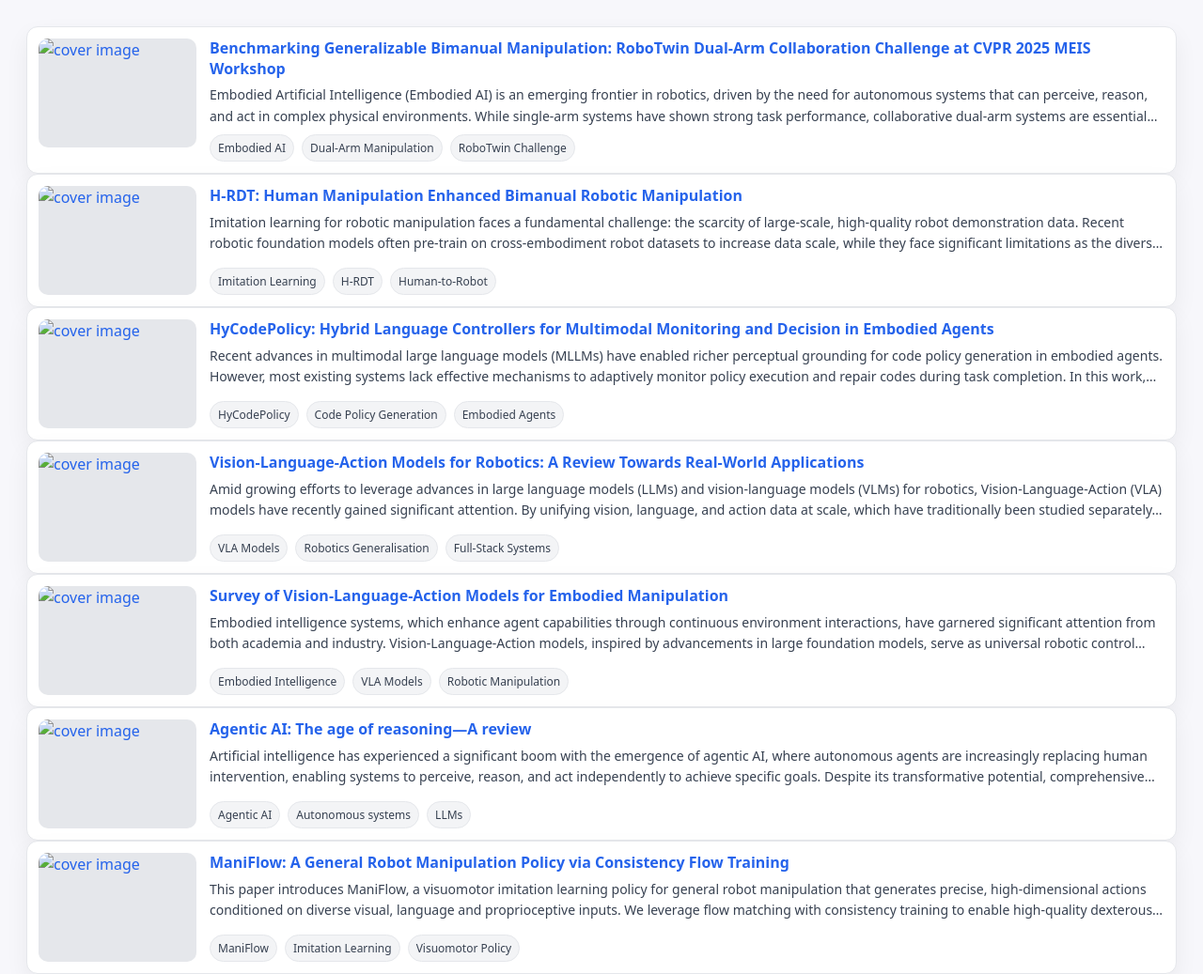
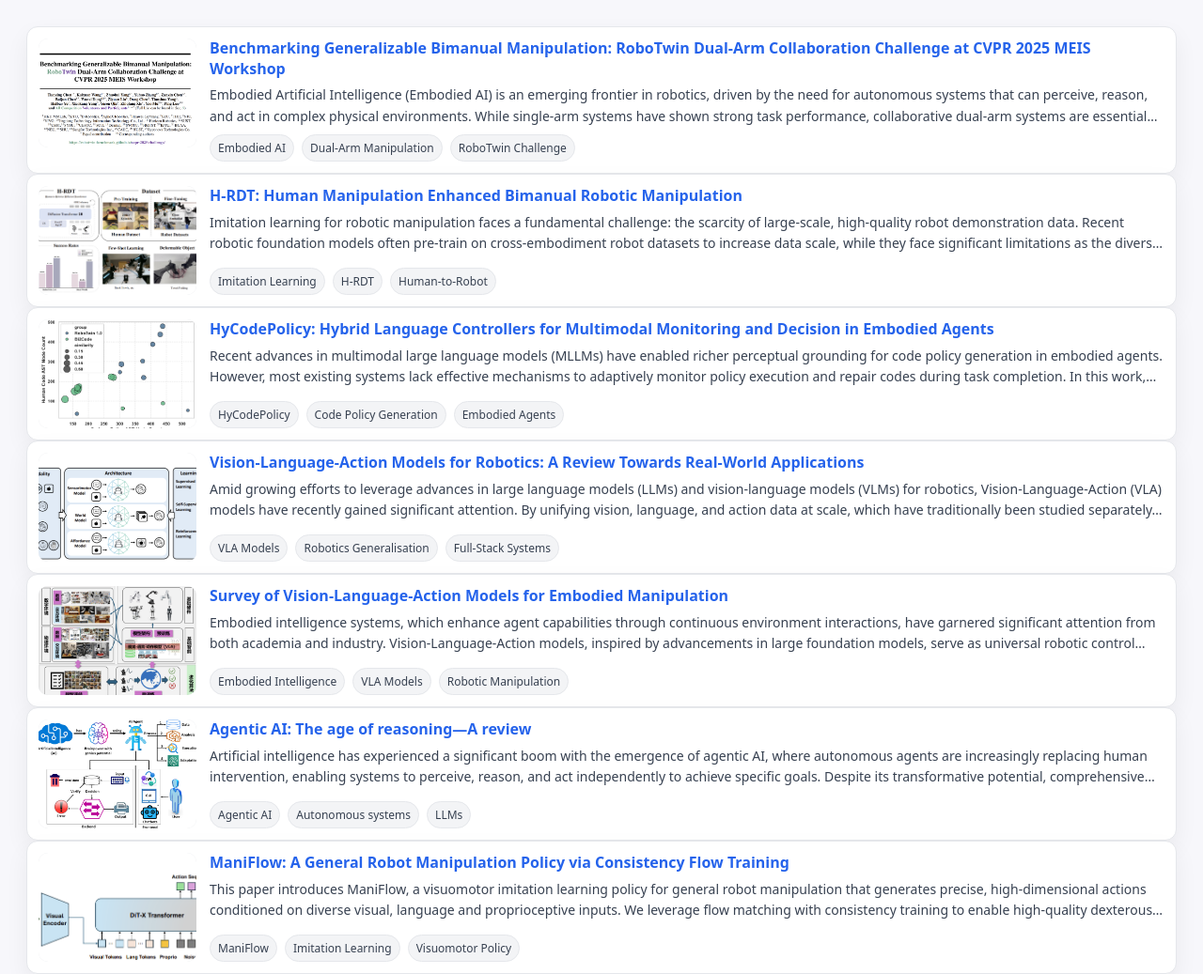
Before and after one commit to SuHonghao/xxx, a plain HTML site: page generate_cards/Version_2.0/card_v2.0.html in a window 1280 px wide. Shown: the whole page at 94% size. Drawn offline with Linux system fonts and the light colour scheme; files that its build step writes are made by us from their sources.

Commit message:
fix: update image paths to absolute /img/... for GitHub Pages

```diff
--- a/generate_cards/Version_2.0/card_v2.0.html
+++ b/generate_cards/Version_2.0/card_v2.0.html
@@ -11,7 +11,7 @@
 
     <article class="cite-card">
       <a class="thumb" href="https://arxiv.org/abs/2506.23351" target="_blank" rel="noopener">
-        <img src="..\img\tab_v2.0_img\Benchmarking-Generalizable-Bimanual-Manipulation_img.png" alt="cover image" />
+        <img src="/img/tab_v2.0_img/Benchmarking-Generalizable-Bimanual-Manipulation_img.png" alt="cover image" />
       </a>
       <div class="content">
         <h4 class="cite-title">
@@ -26,7 +26,7 @@
 
     <article class="cite-card">
       <a class="thumb" href="https://arxiv.org/abs/2507.23523" target="_blank" rel="noopener">
-        <img src="..\img\tab_v2.0_img\H-RDT_img.png" alt="cover image" />
+        <img src="/img/tab_v2.0_img/H-RDT_img.png" alt="cover image" />
       </a>
       <div class="content">
         <h4 class="cite-title">
@@ -41,7 +41,7 @@
 
     <article class="cite-card">
       <a class="thumb" href="https://arxiv.org/abs/2508.02629" target="_blank" rel="noopener">
-        <img src="..\img\tab_v2.0_img\HyCodePolicy.png" alt="cover image" />
+        <img src="/img/tab_v2.0_img/HyCodePolicy.png" alt="cover image" />
       </a>
       <div class="content">
         <h4 class="cite-title">
@@ -56,7 +56,7 @@
 
     <article class="cite-card">
       <a class="thumb" href="https://www.techrxiv.org/doi/full/10.36227/techrxiv.175502755.53627529" target="_blank" rel="noopener">
-        <img src="..\img\tab_v2.0_img\Vision-Language-Action-Models-for-Robotics_img.png" alt="cover image" />
+        <img src="/img/tab_v2.0_img/Vision-Language-Action-Models-for-Robotics_img.png" alt="cover image" />
       </a>
       <div class="content">
         <h4 class="cite-title">
@@ -71,7 +71,7 @@
 
     <article class="cite-card">
       <a class="thumb" href="https://arxiv.org/abs/2508.15201" target="_blank" rel="noopener">
-        <img src="..\img\tab_v2.0_img\Survey-of-Vision-Language-Action-Models_img.png" alt="cover image" />
+        <img src="/img/tab_v2.0_img/Survey-of-Vision-Language-Action-Models_img.png" alt="cover image" />
       </a>
       <div class="content">
         <h4 class="cite-title">
@@ -86,7 +86,7 @@
 
     <article class="cite-card">
       <a class="thumb" href="https://www.sciencedirect.com/science/article/pii/S2949855425000516" target="_blank" rel="noopener">
-        <img src="..\img\tab_v2.0_img\Agentic-AI_img.jpg" alt="cover image" />
+        <img src="/img/tab_v2.0_img/Agentic-AI_img.jpg" alt="cover image" />
       </a>
       <div class="content">
         <h4 class="cite-title">
@@ -101,7 +101,7 @@
 
     <article class="cite-card">
       <a class="thumb" href="https://arxiv.org/abs/2509.01819" target="_blank" rel="noopener">
-        <img src="..\img\tab_v2.0_img\ManiFlow_img.png" alt="cover image" />
+        <img src="/img/tab_v2.0_img/ManiFlow_img.png" alt="cover image" />
       </a>
       <div class="content">
         <h4 class="cite-title">
```
